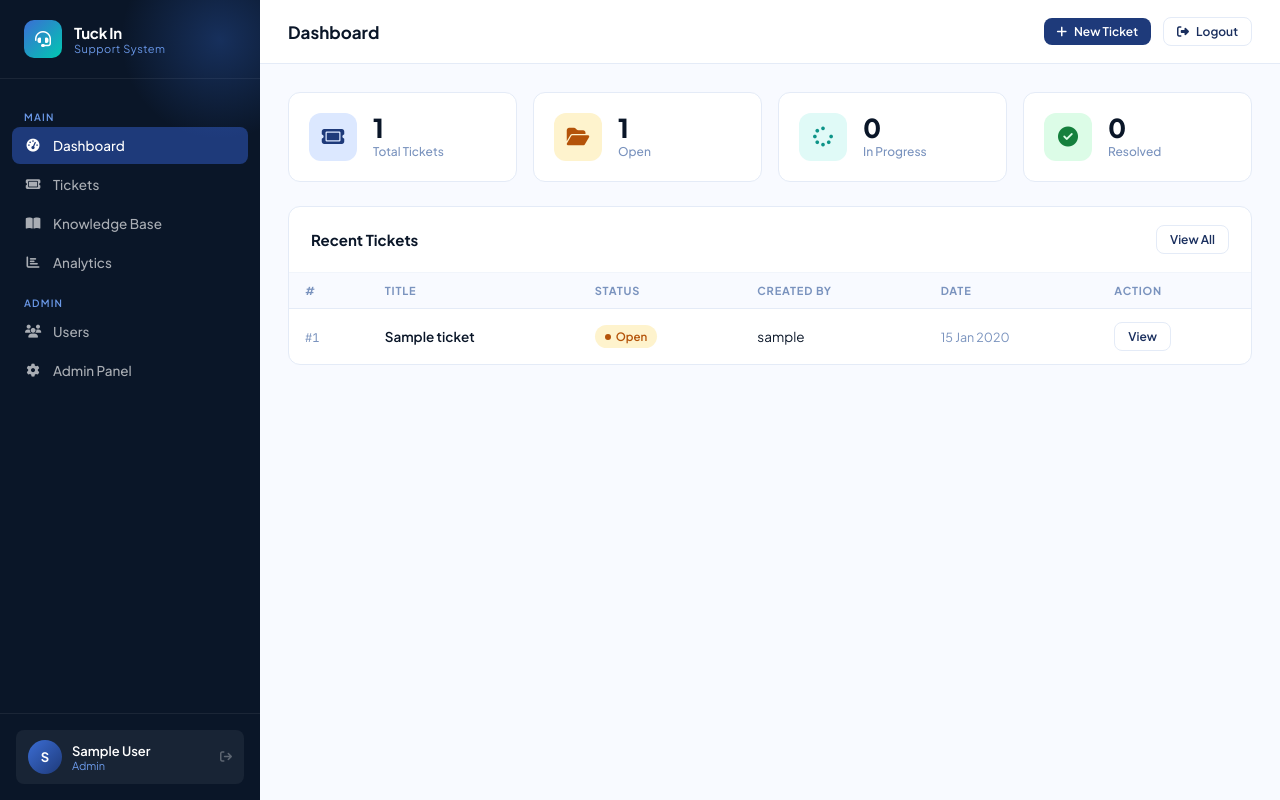
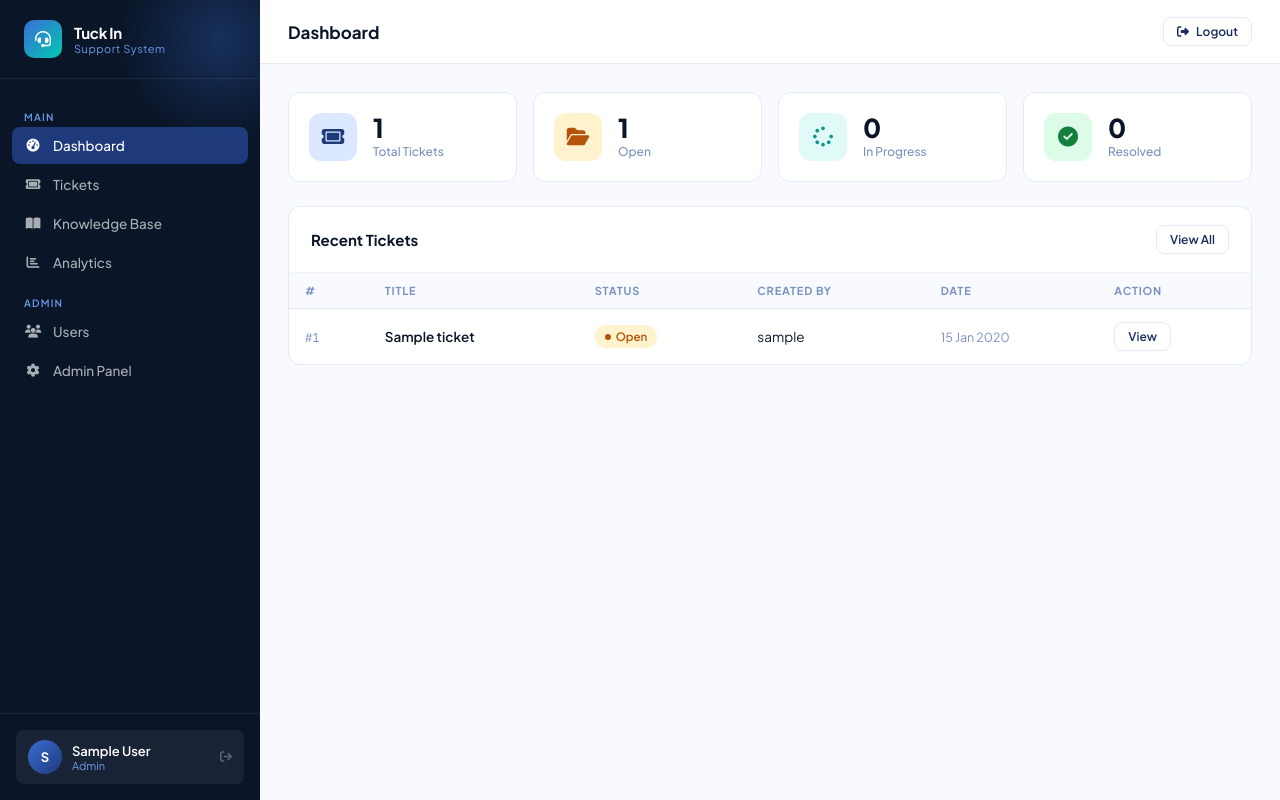
Before and after one commit to adarshazad/Tuck-In-, a Django app: page /dashboard/ in a window 1280 px wide. Run offline with Django 4.2, Linux system fonts and the light colour scheme; a user stored in the database is signed in; tables that the repository leaves empty hold one stand-in row (values such as "Sample post").

Commit message:
Hide ticket creation from admin and restrict ticket_create view

```diff
--- a/accounts/views.py
+++ b/accounts/views.py
@@ -18,6 +18,10 @@ def login_view(request):
             return redirect('dashboard')
         else:
             print("Login failed. Form errors:", form.errors)
+            if '__all__' in form.errors:
+                messages.error(request, form.errors['__all__'].as_text())
+            else:
+                messages.error(request, 'Invalid username or password. Please check your credentials.')
     return render(request, 'accounts/login.html', {'form': form})
 
 def register_view(request):
--- a/helpdesk/settings.py
+++ b/helpdesk/settings.py
@@ -1,5 +1,6 @@
 from pathlib import Path
 import dj_database_url
+import os
 
 BASE_DIR = Path(__file__).resolve().parent.parent
 
@@ -60,8 +61,8 @@ DATABASES = {
     }
 }
 
-# db_from_env = dj_database_url.config(conn_max_age=500)
-# DATABASES['default'].update(db_from_env)
+if 'DATABASE_URL' in os.environ:
+    DATABASES['default'] = dj_database_url.config(conn_max_age=500, ssl_require=True)
 
 AUTH_USER_MODEL = 'accounts.User'
 
--- a/helpdesk/views.py
+++ b/helpdesk/views.py
@@ -1,24 +1,11 @@
 from django.shortcuts import render, redirect
 from django.contrib.auth.decorators import login_required
+from django.http import HttpResponse
 from tickets.models import Ticket
 from knowledge.models import Article
+from accounts.models import User
 
 def home(request):
-    try:
-        from accounts.models import User
-        admin_user = User.objects.filter(username='admin').first()
-        if admin_user and admin_user.role != 'admin':
-            admin_user.role = 'admin'
-            admin_user.is_superuser = True
-            admin_user.is_staff = True
-            admin_user.save()
-        agent_user = User.objects.filter(username='agent1').first()
-        if agent_user and agent_user.role != 'agent':
-            agent_user.role = 'agent'
-            agent_user.save()
-    except Exception:
-        pass
-
     if request.user.is_authenticated:
         return redirect('dashboard')
     return render(request, 'home.html')
@@ -26,30 +13,20 @@ def home(request):
 @login_required
 def dashboard(request):
     user = request.user
+    base_queryset = Ticket.objects.none()  # Start with an empty queryset
+
     if user.role == 'admin':
-        tickets = Ticket.objects.all().order_by('-created_at')[:10]
-        total_tickets = Ticket.objects.count()
-        open_tickets = Ticket.objects.filter(status='open').count()
-        resolved_tickets = Ticket.objects.filter(status='resolved').count()
-        in_progress = Ticket.objects.filter(status='in_progress').count()
+        base_queryset = Ticket.objects.all()
     elif user.role == 'agent':
-        tickets = Ticket.objects.filter(assigned_to=user).order_by('-created_at')[:10]
-        total_tickets = Ticket.objects.filter(assigned_to=user).count()
-        open_tickets = Ticket.objects.filter(assigned_to=user, status='open').count()
-        resolved_tickets = Ticket.objects.filter(assigned_to=user, status='resolved').count()
-        in_progress = Ticket.objects.filter(assigned_to=user, status='in_progress').count()
+        base_queryset = Ticket.objects.filter(assigned_to=user)
     else:
-        tickets = Ticket.objects.filter(created_by=user).order_by('-created_at')[:10]
-        total_tickets = Ticket.objects.filter(created_by=user).count()
-        open_tickets = Ticket.objects.filter(created_by=user, status='open').count()
-        resolved_tickets = Ticket.objects.filter(created_by=user, status='resolved').count()
-        in_progress = Ticket.objects.filter(created_by=user, status='in_progress').count()
+        base_queryset = Ticket.objects.filter(created_by=user)
 
     context = {
-        'tickets': tickets,
-        'total_tickets': total_tickets,
-        'open_tickets': open_tickets,
-        'resolved_tickets': resolved_tickets,
-        'in_progress': in_progress,
+        'tickets': base_queryset.order_by('-created_at')[:10],
+        'total_tickets': base_queryset.count(),
+        'open_tickets': base_queryset.filter(status='open').count(),
+        'resolved_tickets': base_queryset.filter(status='resolved').count(),
+        'in_progress': base_queryset.filter(status='in_progress').count(),
     }
     return render(request, 'dashboard.html', context)
--- a/templates/base.html
+++ b/templates/base.html
@@ -619,9 +619,11 @@
     <header class="topbar">
         <div class="topbar-title">{% block page_title %}Dashboard{% endblock %}</div>
         <div class="topbar-actions">
+            {% if user.role != 'admin' %}
             <a href="{% url 'tickets:create' %}" class="btn btn-primary btn-sm">
                 <i class="fas fa-plus"></i> New Ticket
             </a>
+            {% endif %}
             <a href="{% url 'accounts:logout' %}" class="btn btn-outline btn-sm">
                 <i class="fas fa-sign-out-alt"></i> Logout
             </a>
--- a/templates/dashboard.html
+++ b/templates/dashboard.html
@@ -52,8 +52,10 @@
     <div class="empty-state">
       <i class="fas fa-ticket"></i>
       <h3>No tickets yet</h3>
-      <p>Create your first support ticket to get started.</p>
+      <p>{% if user.role == 'admin' %}Users haven't created any tickets yet.{% else %}Create your first support ticket to get started.{% endif %}</p>
+      {% if user.role != 'admin' %}
       <a href="{% url 'tickets:create' %}" class="btn btn-primary" style="margin-top:16px;">Create Ticket</a>
+      {% endif %}
     </div>
     {% endif %}
   </div>
--- a/templates/tickets/ticket_list.html
+++ b/templates/tickets/ticket_list.html
@@ -8,9 +8,11 @@
     <div class="page-title">Support Tickets</div>
     <div class="page-subtitle">Manage and track all support requests</div>
   </div>
+  {% if user.role != 'admin' %}
   <a href="{% url 'tickets:create' %}" class="btn btn-primary">
     <i class="fas fa-plus"></i> New Ticket
   </a>
+  {% endif %}
 </div>
 
 <form method="get" class="filter-bar">
@@ -82,9 +84,11 @@
       <i class="fas fa-ticket"></i>
       <h3>No tickets found</h3>
       <p>{% if status_filter %}Try adjusting your filters.{% else %}Create your first ticket to get started.{% endif %}</p>
+      {% if user.role != 'admin' %}
       <a href="{% url 'tickets:create' %}" class="btn btn-primary" style="margin-top:16px;display:inline-flex;">
         <i class="fas fa-plus"></i> Create Ticket
       </a>
+      {% endif %}
     </div>
     {% endif %}
   </div>
--- a/tickets/views.py
+++ b/tickets/views.py
@@ -26,6 +26,10 @@ def ticket_list(request):
 
 @login_required
 def ticket_create(request):
+    if request.user.role == 'admin':
+        messages.error(request, "Admins cannot create tickets. They can only resolve them.")
+        return redirect('dashboard')
+
     form = TicketForm(request.POST or None)
     if request.method == 'POST' and form.is_valid():
         ticket = form.save(commit=False)
```
